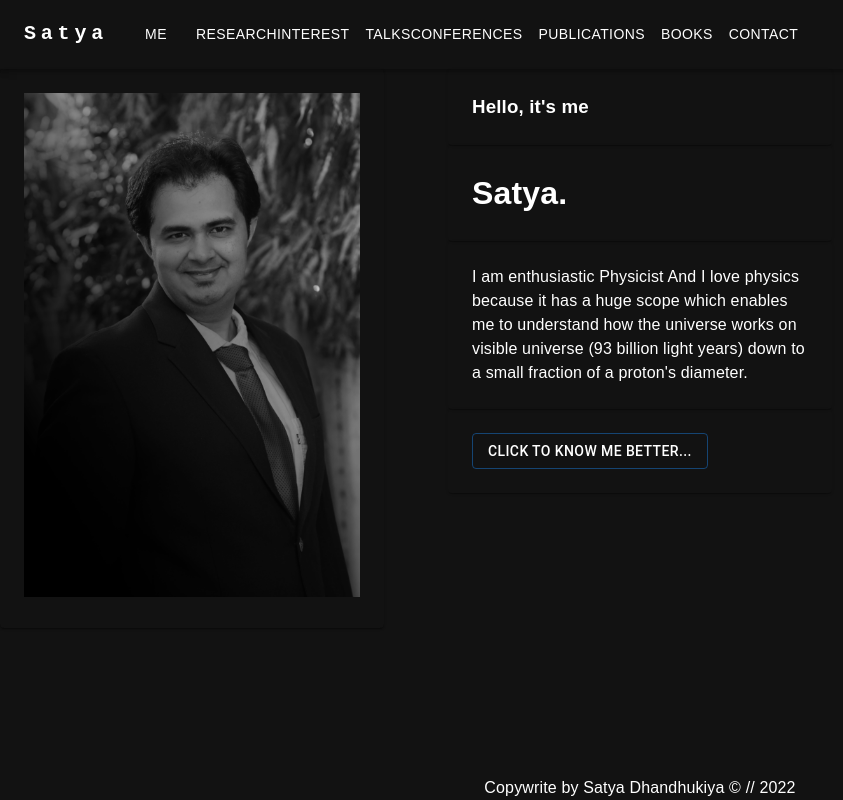
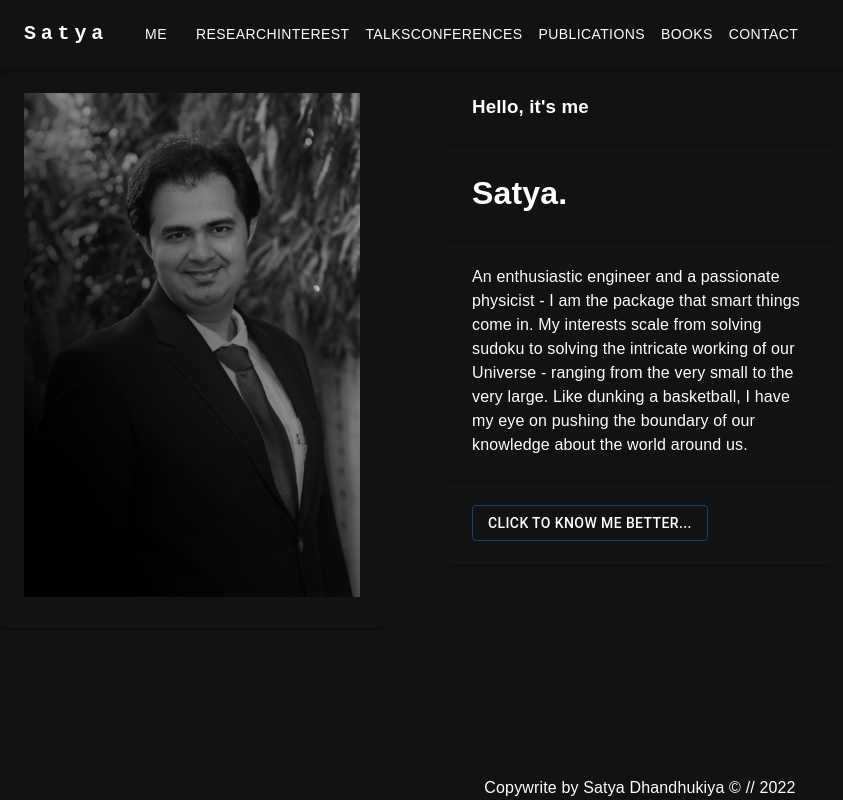
Before and after one commit to LoopyPanda/fractaltruth_website, a React (Create React App) app: page / in a window 1280 px wide. Shown: the whole page, without its empty margins (0-843 px from the left). Built offline with nearby package versions, Linux system fonts and the light colour scheme.

Commit message:
add profile content

```diff
--- a/src/components/Profile.js
+++ b/src/components/Profile.js
@@ -32,6 +32,7 @@ const divStyle = {
     }
 };
 
+
 const Profile = () => {
 
     return (
@@ -51,7 +52,9 @@ const Profile = () => {
                         <Item><h1>Satya.</h1></Item>
                         <Item>
                             <p>
-                                I am enthusiastic Physicist And I love physics because it has a huge scope which enables me to understand how the universe works on visible universe (93 billion light years) down to a small fraction of a proton's diameter.
+                                An enthusiastic engineer and a passionate physicist - I am the package that smart things come in.
+                                My interests scale from solving sudoku to solving the intricate working of our Universe - ranging from the very small to the very large.
+                                Like dunking a basketball, I have my eye on pushing the boundary of our knowledge about the world around us.
                             </p>
                         </Item>
                         <Item>
```
